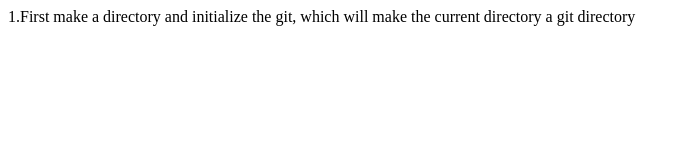
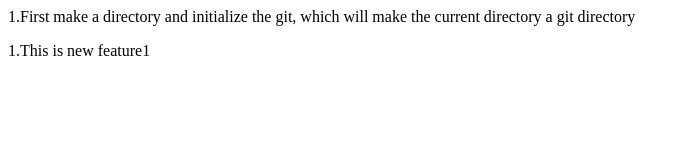
Before and after one commit to igurdeep13/LocalRepository, a plain HTML site: page index.html in a window 1280 px wide. Shown: the whole page, without its empty margins (0-689 px from the left). Drawn offline with Linux system fonts and the light colour scheme.

Commit message:
Add new feature

```diff
--- a/index.html
+++ b/index.html
@@ -1 +1,2 @@
 <p>1.First make a directory and initialize the git, which will make the current directory a git directory</p>
+<p>1.This is new feature1</p>
```
